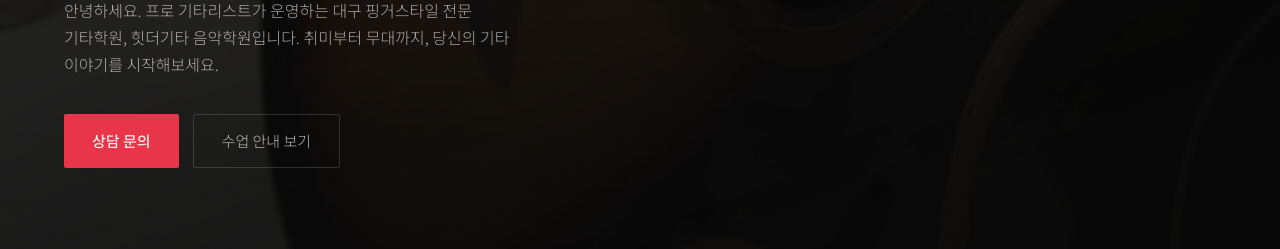
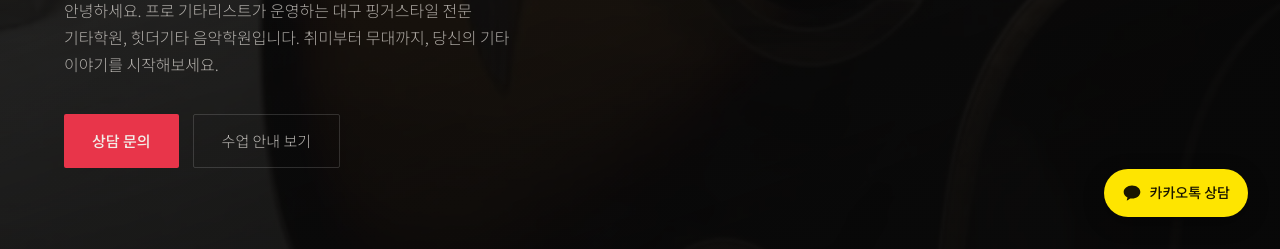
Before and after one commit to jeongbinMin/hittheguitar, a plain HTML site: page index.html in a window 1280 px wide. Shown: the part 551-800 px from the top of the page. Drawn offline with Linux system fonts and the light colour scheme; no server answers; a web font is replaced by a local one.

Commit message:
Add floating KakaoTalk channel button (#1)
Links to the studio's KakaoTalk channel so visitors can start a chat
consultation from any page without finding contact info first.


Claude-Session: https://claude.ai/code/session_0166UwRJhtWDiAxnYC8F76UR

Co-authored-by: Claude <noreply@anthropic.com>

```diff
--- a/index.html
+++ b/index.html
@@ -41,6 +41,11 @@
 </helmet>
 
 <div style="font-family:'Noto Sans KR',sans-serif;font-weight:300;color:#f2ede8;background:#080808;width:100%;min-width:0;line-height:1.7;word-break:keep-all;overflow-wrap:break-word;">
+
+  <a href="https://pf.kakao.com/_sLjvX" target="_blank" rel="noopener" aria-label="카카오톡 채널 상담하기" style="position:fixed;right:clamp(16px,4vw,32px);bottom:clamp(16px,4vw,32px);z-index:60;display:flex;align-items:center;gap:8px;background:#fee500;color:#191600;padding:12px 18px;border-radius:999px;box-shadow:0 6px 20px rgba(0,0,0,0.35);font-size:14px;font-weight:500;">
+    <svg width="20" height="20" viewBox="0 0 24 24" fill="none" xmlns="http://www.w3.org/2000/svg"><path d="M12 3C6.477 3 2 6.54 2 10.91c0 2.78 1.83 5.22 4.59 6.62-.2.76-.73 2.72-.84 3.14-.13.52.19.51.4.37.17-.11 2.65-1.8 3.72-2.53.69.1 1.4.15 2.13.15 5.523 0 10-3.54 10-7.91C22 6.54 17.523 3 12 3Z" fill="#191600"/></svg>
+    카카오톡 상담
+  </a>
 
   <div class="site-header" style="display:flex;align-items:center;justify-content:space-between;padding:12px clamp(20px,5vw,64px);min-height:64px;position:sticky;top:0;z-index:50;background:rgba(8,8,8,0.96);backdrop-filter:blur(20px);border-bottom:1px solid rgba(255,255,255,0.08);flex-wrap:wrap;gap:12px;row-gap:8px;"><input type="checkbox" id="nav-toggle" class="nav-toggle-cb"><label for="nav-toggle" class="hamburger-btn" aria-label="메뉴 열기"><span></span><span></span><span></span></label><label for="nav-toggle" class="nav-overlay" aria-hidden="true"></label>
     <div class="site-logo" sc-camel-on-click="{{ goHome }}" style="cursor:pointer;"><img src="assets/images/logo.png" alt="힛더기타 음악학원" style="height:36px;width:auto;display:block;"></div>
```
